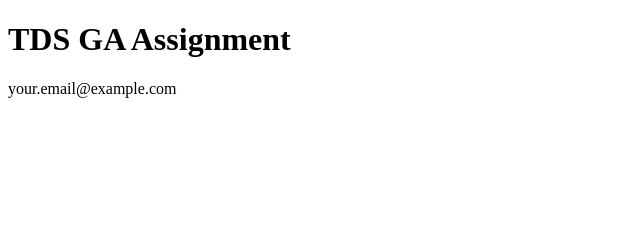
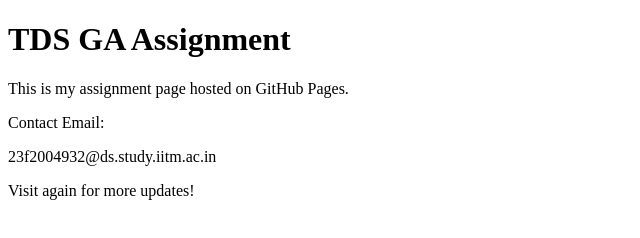
Before and after one commit to jainamay/tds-2025-05-ga2, a plain HTML site: page index.html in a window 1280 px wide. Shown: the whole page, without its empty margins (0-640 px from the left). Drawn offline with Linux system fonts and the light colour scheme.

Commit message:
Update index.html

```diff
--- a/index.html
+++ b/index.html
@@ -5,7 +5,12 @@
 </head>
 <body>
     <h1>TDS GA Assignment</h1>
-    <!--email_off-->your.email@example.com<!--/email_off-->
+    <p>This is my assignment page hosted on GitHub Pages.</p>
+
+    <p>Contact Email:</p>
+    <!--email_off-->23f2004932@ds.study.iitm.ac.in<!--/email_off-->
+
     <br>
+    <p>Visit again for more updates!</p>
 </body>
 </html>
```
